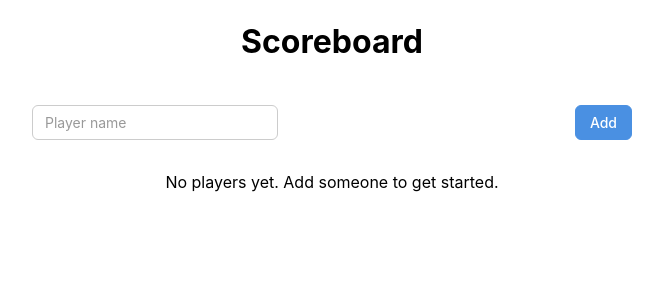
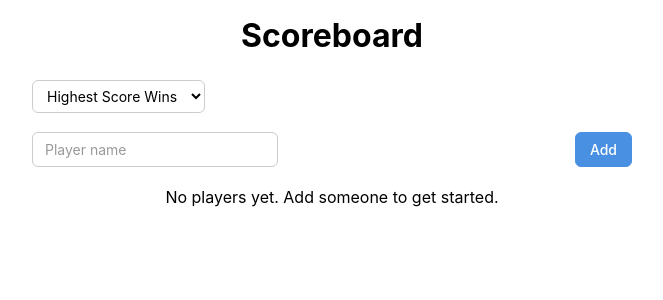
Before and after one commit to Mikeyjpk/score-tracker, a React (Vite) app: page / in a window 1280 px wide. Shown: the top 300 px of the page, without its empty margins (308-971 px from the left). Built offline with nearby package versions, Linux system fonts and the light colour scheme.

Commit message:
update game mode toggle

```diff
--- a/src/App.tsx
+++ b/src/App.tsx
@@ -11,6 +11,9 @@ type Player = {
 const App: React.FC = () => {
   const [players, setPlayers] = useState<Player[]>([]);
   const [newPlayerName, setNewPlayerName] = useState("");
+  const [gameMode, setGameMode] = useState<"highest-wins" | "lowest-wins">(
+    "highest-wins"
+  );
   const nextId = useRef(1);
 
   const handleAddPlayer = (event: React.FormEvent) => {
@@ -74,6 +77,19 @@ const App: React.FC = () => {
   return (
     <main>
       <h1>Scoreboard</h1>
+
+      {/* Game Mode Toggle */}
+      <div className="game-mode-toggle">
+        <select
+          value={gameMode}
+          onChange={(e) =>
+            setGameMode(e.target.value as "highest-wins" | "lowest-wins")
+          }
+        >
+          <option value="highest-wins">Highest Score Wins</option>
+          <option value="lowest-wins">Lowest Score Wins</option>
+        </select>
+      </div>
 
       {/* Add Player */}
       <form onSubmit={handleAddPlayer}>
@@ -155,13 +171,19 @@ const App: React.FC = () => {
           <div className="score-cards">
             {players
               .slice()
-              .sort((a, b) => b.totalScore - a.totalScore)
+              .sort((a, b) =>
+                gameMode === "highest-wins"
+                  ? b.totalScore - a.totalScore
+                  : a.totalScore - b.totalScore
+              )
               .map((player, index) => (
                 <div className="score-card" key={player.id}>
                   <div className="player-info">
                     {index === 0 &&
                       players.length > 0 &&
-                      player.totalScore > 0 && (
+                      (gameMode === "highest-wins"
+                        ? player.totalScore > 0
+                        : players.some((p) => p.totalScore !== 0)) && (
                         <FaCrown className="crown-icon" />
                       )}
                     <span>{player.name}</span>
--- a/src/index.css
+++ b/src/index.css
@@ -11,11 +11,33 @@ main {
   justify-content: center;
   align-items: center;
   padding: 10px;
-  gap: 2em;
+  gap: 1.2em;
 }
 
 h1 {
-  padding: 12px;
+  padding: 6px;
+}
+
+.game-mode-toggle {
+  width: 100%;
+  display: flex;
+  justify-content: start;
+}
+
+.game-mode-toggle select {
+  padding: 6px 10px;
+  border-radius: 6px;
+  border: 1px solid #ccc;
+  background: #fff;
+  font-size: 14px;
+  outline: none;
+  cursor: pointer;
+  transition: border-color 0.2s ease, box-shadow 0.2s ease;
+}
+
+.game-mode-toggle select:focus {
+  border-color: #4a90e2;
+  box-shadow: 0 0 0 3px rgba(74, 144, 226, 0.25);
 }
 
 form {
```
